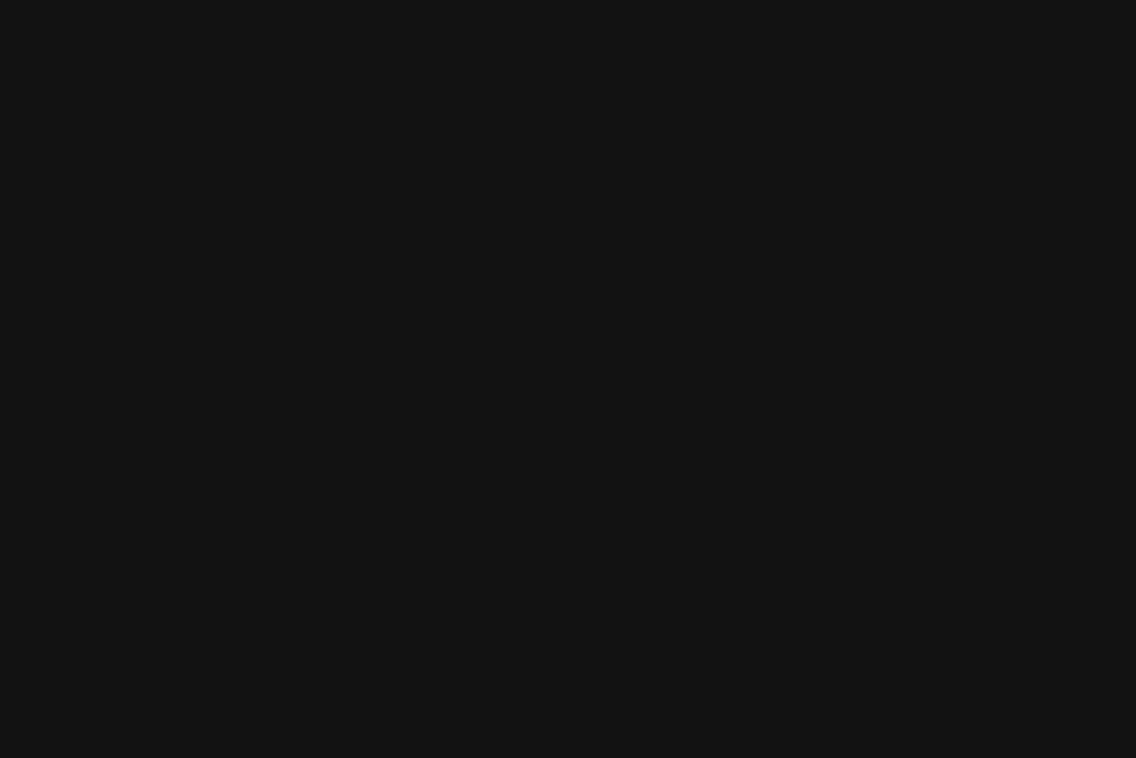
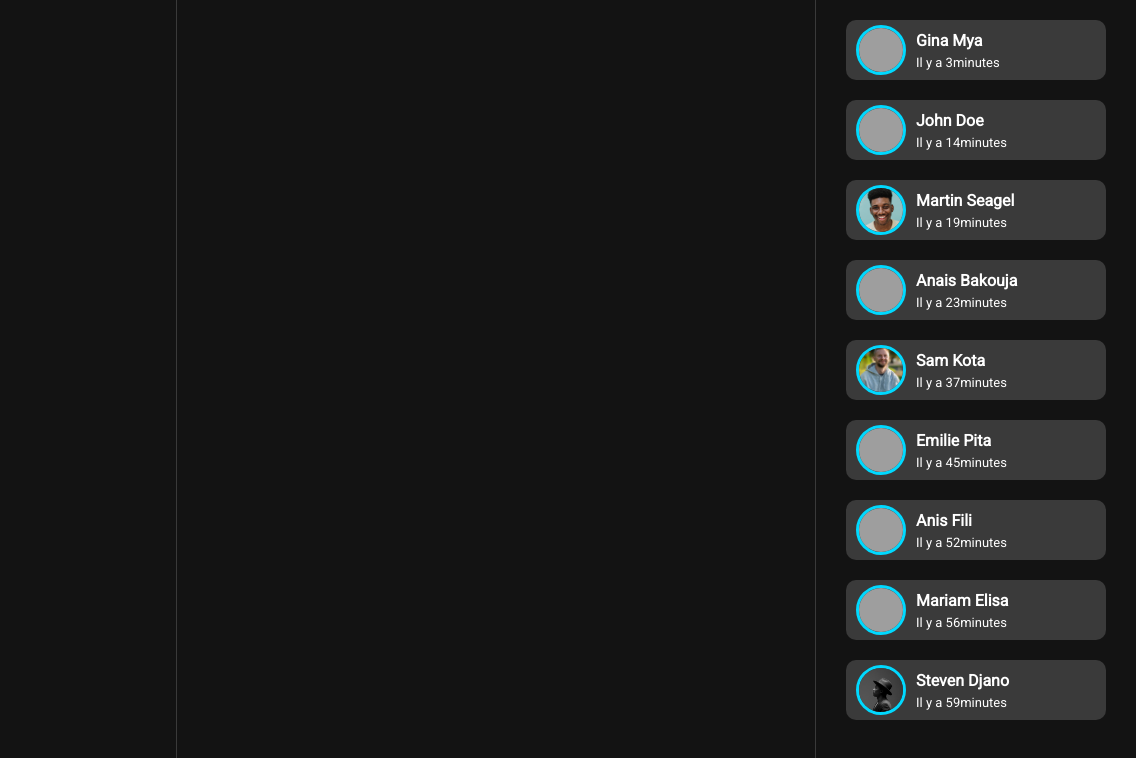
Before and after one commit to MaeraC/Soundz, a plain HTML site: page index.html in a window 1280 px wide. Shown: the top 758 px of the page, 144-1280 px from the left. Drawn offline with Linux system fonts and the light colour scheme; grey boxes are pictures that could not be loaded; a web font is replaced by a local one.

Commit message:
Stories aside done

```diff
--- /dev/null
+++ b/components/Feed.js
@@ -0,0 +1,4 @@
+const feedSection = document.querySelector(".feed")
+const test = document.createElement("p")
+
+test.textContent = "test"
--- /dev/null
+++ b/components/StoriesList.js
@@ -0,0 +1,30 @@
+const storiesListSection = document.querySelector(".stories-list")
+
+fetch("../datas/user-data.json")
+.then(res => res.json())
+.then(data => {
+    const users = data
+
+    users.forEach((user) => {
+        const userBox = document.createElement("div")
+        const userPicture = document.createElement("img")
+        const userBoxAside = document.createElement("div")
+        const userPseudo = document.createElement("span")
+        const userTime = document.createElement("span")
+
+        userPicture.setAttribute("src", user.picture)
+
+        userPseudo.textContent = user.pseudo
+        userTime.textContent = "Il y a " + user.time + "minutes"
+
+        userBox.classList.add("user-box")
+        userPseudo.classList.add("pseudo")
+        userTime.classList.add("time")
+
+        storiesListSection.appendChild(userBox)
+        userBox.appendChild(userPicture)
+        userBox.appendChild(userBoxAside)
+        userBoxAside.appendChild(userPseudo)
+        userBoxAside.appendChild(userTime)
+    })
+})
--- /dev/null
+++ b/datas/user-data.json
@@ -0,0 +1,57 @@
+[
+		{
+			"pseudo": "Gina Mya",
+			"id": 1,
+			"time": "3",
+			"picture": "./assets/users/gina-mya.jpg"
+		},
+        {
+			"pseudo": "John Doe",
+			"id": 2,
+			"time": "14",
+			"picture": "../assets/users/john-doe.jpg"
+		},
+        {
+			"pseudo": "Martin Seagel",
+			"id": 3,
+			"time": "19",
+			"picture": "../assets/users/martin-seagel.jpg"
+		}
+		,
+        {
+			"pseudo": "Anais Bakouja",
+			"id": 4,
+			"time": "23",
+			"picture": "../assets/users/anais-bakouja.jpg"
+		},
+        {
+			"pseudo": "Sam Kota",
+			"id": 5,
+			"time": "37",
+			"picture": "../assets/users/sam-kota.jpg"
+		},
+        {
+			"pseudo": "Emilie Pita",
+			"id": 6,
+			"time": "45",
+			"picture": "../assets/users/emilie-pita.jpg"
+		},
+        {
+			"pseudo": "Anis Fili",
+			"id": 7,
+			"time": "52",
+			"picture": "../assets/users/anis-fili(1).jpg"
+		},
+        {
+			"pseudo": "Mariam Elisa",
+			"id": 8,
+			"time": "56",
+			"picture": "../assets/users/mariam-elisa.jpg"
+		},
+        {
+			"pseudo": "Steven Djano",
+			"id": 9,
+			"time": "59",
+			"picture": "../assets/users/steven-djano.jpg"
+		}
+]
--- a/index.css
+++ b/index.css
@@ -14,6 +14,9 @@ a {
 }
 img, video {
     object-fit: cover;
+}
+.body-home {
+    display: flex;
 }
 
 nav {
@@ -49,3 +52,45 @@ nav ul li:hover {
     background: #3a3a3a;
     transition: 0.3s;
 }
+
+.stories-list {
+    width: 25%;
+}
+.user-box {
+    display: flex;
+    background-color: #3a3a3a;
+    margin: 20px 30px;
+    padding: 5px 10px;
+    align-items: center;
+    border-radius: 10px;
+    cursor: pointer;
+}
+.user-box:hover {
+    transform: scale(1.05);
+    transition: 0.3s;
+}
+.user-box div {
+    display: flex;
+    flex-direction: column;
+}
+.user-box img {
+    width: 50px;
+    height: 50px;
+    border-radius: 50%;
+    margin-right: 10px;
+    border: solid #00d9ff 3px ;
+}
+
+.user-box .time {
+    font-size: 13px;
+    margin-top: 5px;
+}
+.user-box .pseudo {
+    font-weight: bold;
+}
+
+.feed {
+    width: 50%;
+    border-left: 1px #3a3a3a solid;
+    border-right: 1px #3a3a3a solid;
+}
--- a/index.html
+++ b/index.html
@@ -10,9 +10,15 @@
     <link href="https://fonts.googleapis.com/css2?family=Alkatra&family=Roboto&display=swap" rel="stylesheet">
     <title>Soundz</title>
 </head>
-<body>
+<body class="body-home">
     <nav class="navigation"></nav>
 
+    <section class="feed"></section>
+
+    <aside class="stories-list"></aside>
+
     <script src="./components/Navigation.js"></script>
+    <script src="./components/StoriesList.js"></script>
+    <script src="./components/Feed.js"></script>
 </body>
 </html>
```
Also changed, not shown: assets/users/martin-seagel.jpg (added), assets/users/sam-kota.jpg (added), assets/users/steven-djano.jpg (added), pages/Home.js (deleted), 6 other files.
